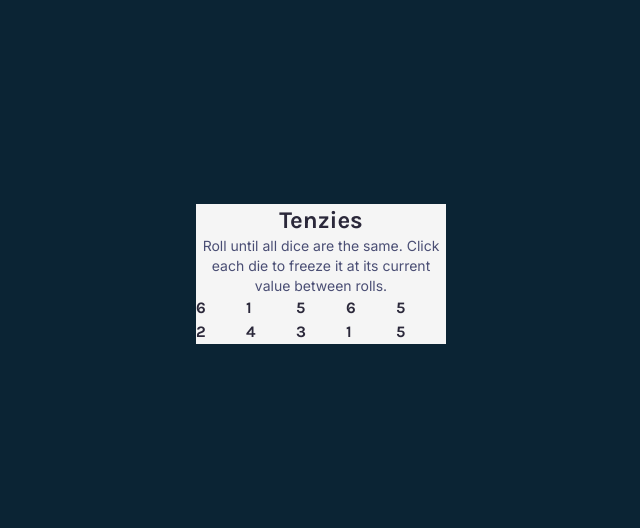
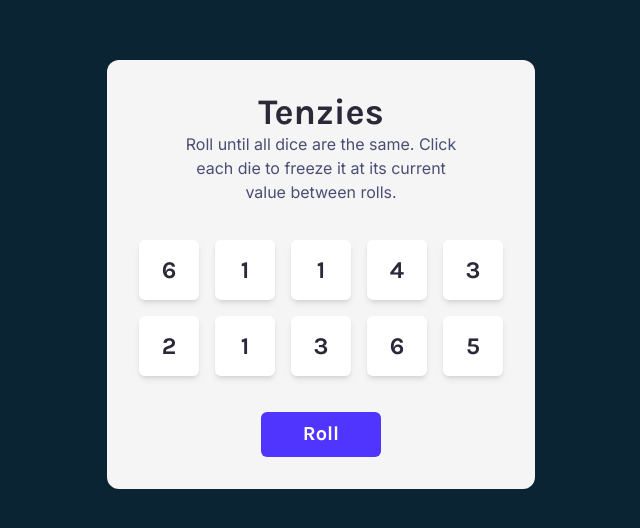
Before and after one commit to dev-mohieb/Tenzies, a React (Vite) app: page / in a window 1280 px wide. Shown: the part 126-654 px from the top of the page, without its empty margins (319-959 px from the left). Built offline with nearby package versions, Linux system fonts and the light colour scheme.

Commit message:
finished the app.

```diff
--- a/index.html
+++ b/index.html
@@ -14,7 +14,7 @@
   <body>
     <div
       id="root"
-      class="flex min-h-screen w-full items-center justify-center bg-[#0B2434] text-[#2B283A] font-Karla text-bold "></div>
+      class="text-bold flex min-h-screen w-full items-center justify-center bg-[#0B2434] font-Karla text-[#2B283A]"></div>
     <script type="module" src="/src/main.jsx"></script>
   </body>
 </html>
--- a/package.json
+++ b/package.json
@@ -10,6 +10,7 @@
     "preview": "vite preview"
   },
   "dependencies": {
+    "nanoid": "^4.0.2",
     "react": "^18.2.0",
     "react-confetti": "^6.1.0",
     "react-dom": "^18.2.0"
--- a/src/App.jsx
+++ b/src/App.jsx
@@ -1,28 +1,76 @@
 import { useState, useEffect } from "react";
 import "./App.css";
+import { nanoid } from "nanoid";
 import Header from "./components/Header";
 import Die from "./components/Die";
+import ReactConfetti from "react-confetti";
 
 function App() {
   const [dice, setDice] = useState(generateNewDice());
+  const [tenzies, setTenzies] = useState(false);
+
+  useEffect(() => {
+    const heldValue = dice[0].value;
+    if (
+      dice.every((die) => die.isHeld === true) &&
+      dice.every((die) => die.value === heldValue)
+    ) {
+      setTenzies(true);
+      console.log("you won");
+    }
+  }, [dice]);
+
+  function generateNewDie() {
+    return {
+      value: Math.ceil(Math.random() * 6),
+      id: nanoid(),
+      isHeld: false,
+    };
+  }
   function generateNewDice() {
-    return new Array(10).fill(0).map((num) => {
-      return {
-        value: Math.ceil(Math.random() * 6),
-        id: "no",
-        isHeld: false,
-      };
+    return new Array(10).fill(0).map(() => {
+      return generateNewDie();
     });
   }
-  const diceEl = generateNewDice().map((num) => (
-    <Die value={num.value} id={num.id} isHeld={num.isHeld} />
+
+  function holdDie(id) {
+    setDice((prevDice) =>
+      prevDice.map((die) =>
+        die.id === id ? { ...die, isHeld: !die.isHeld } : die
+      )
+    );
+  }
+
+  function rollDice() {
+    if (tenzies) {
+      setDice(generateNewDice());
+      setTenzies(false);
+    } else {
+      setDice((prevDice) =>
+        prevDice.map((die) => (die.isHeld ? die : generateNewDie()))
+      );
+    }
+  }
+
+  const diceEl = dice.map((die) => (
+    <Die
+      key={die.id}
+      value={die.value}
+      isHeld={die.isHeld}
+      holdDie={() => holdDie(die.id)}
+    />
   ));
+
   return (
-    <main className="bg-[#F5F5F5] ">
+    <main className="flex flex-col items-center rounded-xl min-w-[378px] bg-[#F5F5F5] p-8">
+      {tenzies && <ReactConfetti />}
       <Header />
-      <section className="grid grid-cols-5">
-        {diceEl}
-      </section>
+      <section className="mb-9 grid grid-cols-5 gap-4">{diceEl}</section>
+      <button
+        onClick={rollDice}
+        className="h-[35px] w-[100px] cursor-default rounded-md bg-[#5035FF] font-Karla text-white transition-shadow active:shadow-inner active:shadow-gray-900/75 md:h-[45px] md:w-[120px] md:cursor-pointer md:text-xl">
+        {tenzies ? "New Game" : "Roll"}
+      </button>
     </main>
   );
 }
--- a/src/components/Die.jsx
+++ b/src/components/Die.jsx
@@ -1,9 +1,11 @@
 export default function Die(props) {
   return (
-    <section>
-        <div>
-        {props.value}
-        </div>
+    <section
+      onClick={props.holdDie}
+      className={`grid h-[50px] w-[50px] place-items-center rounded-md transition-colors md:h-[60px] md:w-[60px] md:cursor-pointer ${
+        props.isHeld ? "bg-green-400" : "bg-white"
+      } text-[20px] shadow-md md:text-[24px]`}>
+      <div className="pointer-events-none select-none">{props.value}</div>
     </section>
   );
 }
--- a/src/components/Header.jsx
+++ b/src/components/Header.jsx
@@ -1,8 +1,8 @@
 export default function Header() {
   return (
-    <header className="max-w-[250px] text-center">
-      <h1 className=" text-2xl">Tenzies</h1>
-      <p className="text-[#4A4E74] font-Inter font-normal text-sm">
+    <header className="mb-9 max-w-[280px] text-center">
+      <h1 className=" text-4xl">Tenzies</h1>
+      <p className="font-Inter text-sm md:text-base font-normal text-[#4A4E74]">
         Roll until all dice are the same. Click each die to freeze it at its
         current value between rolls.
       </p>
```
Also changed, not shown: 1 other file (tests, documents, lock files or other folders).
